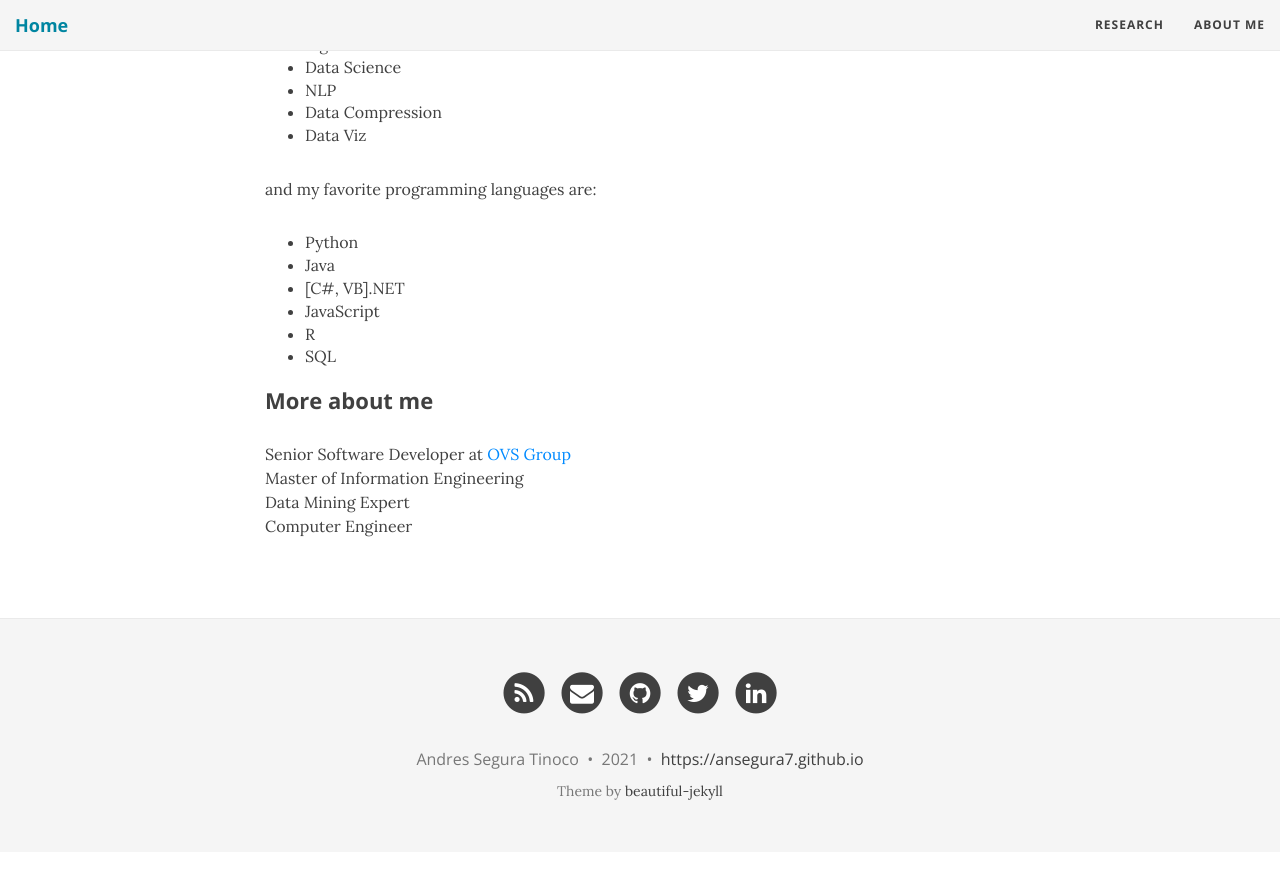
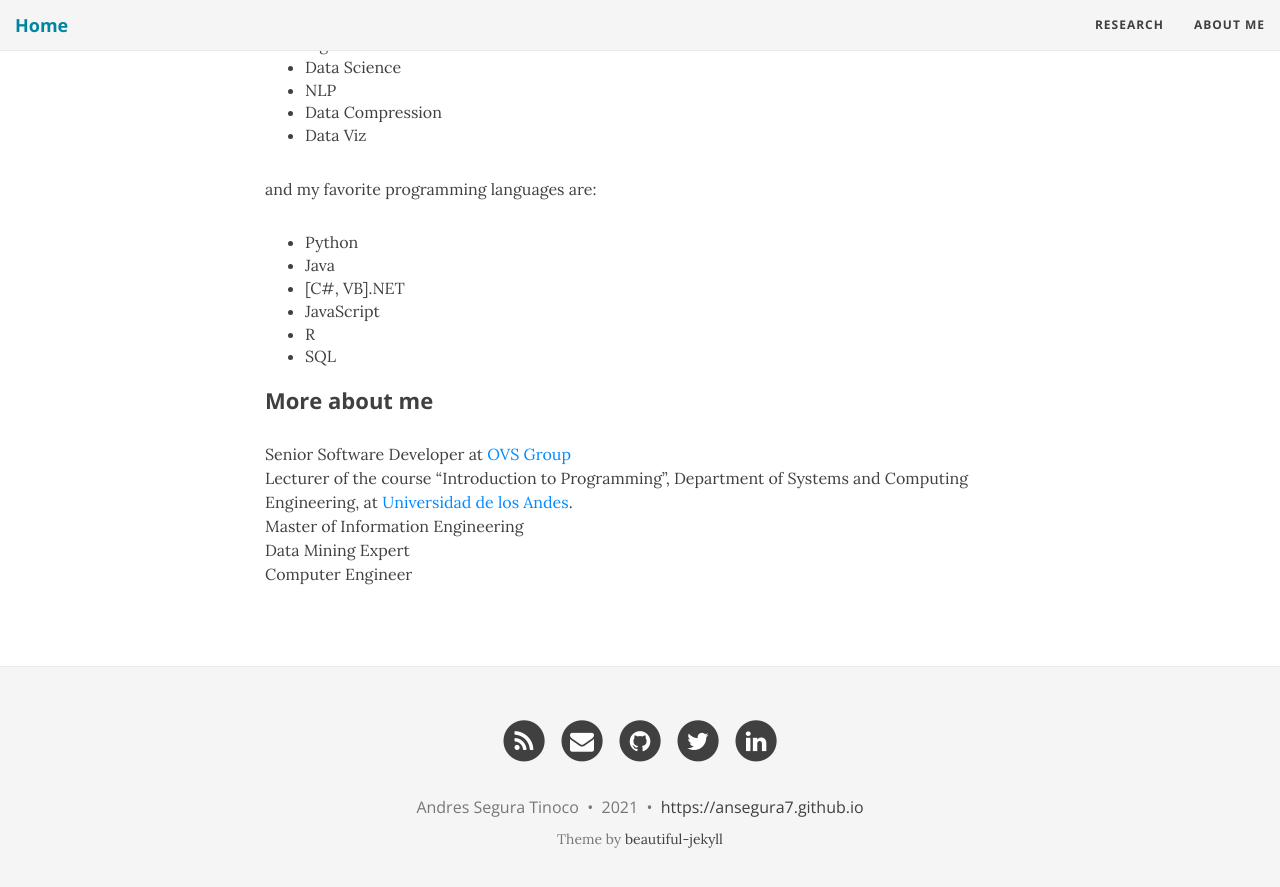
Before and after one commit to ansegura7/ansegura7.github.io, a Jekyll site: the page built from aboutme.md, in a window 1280 px wide and 900 px high, scrolled down 820 px. Shown: the top 887 px of the window. Built offline with Jekyll 4.4.1, drawn with Linux system fonts in a browser that asks for light colours; nearby versions of some CDN libraries; before the commit the page ends 1672 px from its top, so only the background shows below that; some of the changed lines change nothing that is shown; some of the changed text lies outside the part shown.

Commit message:
Update aboutme.md
Minor changes. Added lecturer section.

```diff
--- a/aboutme.md
+++ b/aboutme.md
@@ -1,7 +1,7 @@
 ---
 layout: page
 title: About me
-subtitle: Code and family
+subtitle: Code, family and teaching
 ---
 
 <img width="100%" alt="Andres Segura Tinoco image" src="https://raw.githubusercontent.com/ansegura7/ansegura7.github.io/master/img/avatar-wide-icon-ast.jpg" >
@@ -31,6 +31,7 @@ and my favorite programming languages are:
 ### More about me
 
 Senior Software Developer at <a href="http://ovsgroup.com/" target="_blank">OVS Group</a>
+Lecturer of the course "Introduction to Programming", Department of Systems and Computing Engineering, at <a href="https://uniandes.edu.co/" target="_blank">Universidad de los Andes</a>.
 Master of Information Engineering
 Data Mining Expert
 Computer Engineer
```
